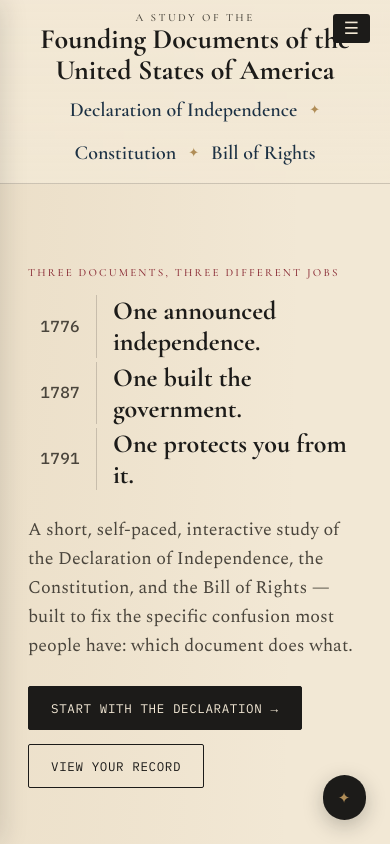
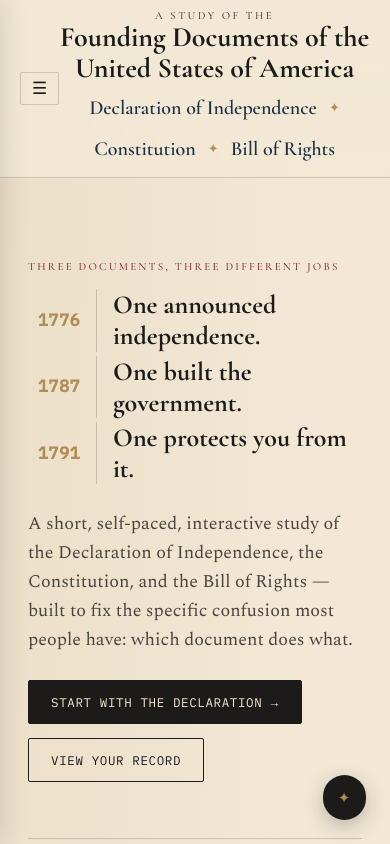
Before and after one commit to MoMoGit729/founding-docs-app, a plain HTML site: page index.html in a window 390 px wide. Shown: the top 844 px of the page. Drawn offline with nearby package versions, Linux system fonts and the light colour scheme.

Commit message:
Integrate hamburger into masthead; fix mobile nav spacing; restore brass dates bolder
- ☰ button moved inside <header> as grid item; masthead-inner uses 1fr auto 1fr grid so
  brand stays centered with button balanced on the left — no more fixed overlay
- primary-doc-nav row-gap reduced to 2px to tighten wrapping on mobile
- Slogan years: back to brass but 17px/weight-600 so they read clearly without disappearing

Co-Authored-By: Claude Sonnet 4.6 <noreply@anthropic.com>

```diff
--- a/index.html
+++ b/index.html
@@ -29,6 +29,8 @@
 </div>
 
 <header class="masthead">
+  <div class="masthead-inner">
+    <button class="nav-menu-btn" id="navMenuBtn" aria-label="Open navigation">☰</button>
     <div class="masthead-brand">
       <a href="#/" class="wordmark">
         <span class="wordmark-eyebrow">A Study of the</span>
@@ -42,9 +44,8 @@
         <a href="#/billofrights" data-route="billofrights">Bill of Rights</a>
       </div>
     </div>
+  </div>
 </header>
-
-<button class="nav-menu-btn" id="navMenuBtn" aria-label="Open navigation">☰</button>
 
 <div class="nav-overlay" id="navOverlay"></div>
 <nav class="sidebar-nav" id="sidebarNav" aria-label="Site navigation">
--- a/style.css
+++ b/style.css
@@ -43,9 +43,14 @@ a:hover{text-decoration:underline;}
   text-align:center;
 }
 @media (max-width:760px){ .masthead{position:static;} }
+.masthead-inner{
+  max-width:1080px; margin:0 auto; padding:0 20px;
+  display:grid; grid-template-columns:1fr auto 1fr; align-items:center;
+}
 .masthead-brand{
-  max-width:1080px; margin:0 auto; padding:12px 28px 10px;
+  grid-column:2;
   display:flex; flex-direction:column; align-items:center; gap:5px;
+  padding:10px 0 8px;
 }
 .wordmark{display:flex; flex-direction:column; align-items:center; line-height:1.1;}
 .wordmark-eyebrow{
@@ -57,7 +62,7 @@ a:hover{text-decoration:underline;}
 }
 .wordmark:hover{text-decoration:none;}
 .primary-doc-nav{
-  display:flex; align-items:center; justify-content:center; gap:12px; flex-wrap:wrap; row-gap:4px;
+  display:flex; align-items:center; justify-content:center; gap:12px; flex-wrap:wrap; row-gap:2px;
 }
 .primary-doc-nav a{
   font-family:var(--display); font-size:20px; font-weight:600; color:var(--navy);
@@ -76,7 +81,7 @@ main{max-width:1080px; margin:0 auto; padding:48px 28px 96px;}
 .hero-eyebrow{font-family:var(--display); font-size:11px; letter-spacing:0.2em; text-transform:uppercase; color:var(--seal); font-weight:500;}
 .hero-slogan{display:grid; gap:4px; margin:14px 0 26px;}
 .slogan-line{display:grid; grid-template-columns:52px 1px 1fr; gap:0 16px; align-items:center;}
-.slogan-year{font-family:var(--mono); font-size:16px; font-weight:500; color:var(--ink-soft); text-align:right; letter-spacing:.02em;}
+.slogan-year{font-family:var(--mono); font-size:17px; font-weight:600; color:var(--brass); text-align:right; letter-spacing:.02em;}
 .slogan-rule{background:var(--line); height:100%; min-height:28px;}
 .slogan-text{font-family:var(--display); font-size:38px; font-weight:700; line-height:1.2; color:var(--ink);}
 .hero p.lede{font-size:18px; color:var(--ink-soft); max-width:52ch;}
@@ -365,12 +370,13 @@ main{max-width:1080px; margin:0 auto; padding:48px 28px 96px;}
 
 /* ---------- Hamburger button ---------- */
 .nav-menu-btn{
-  position:fixed; top:14px; right:20px; z-index:50;
-  background:var(--ink); color:var(--parchment); border:none; border-radius:3px;
-  padding:6px 11px; font-size:17px; cursor:pointer; line-height:1;
-  transition:background .15s;
+  grid-column:1; justify-self:start; align-self:center;
+  background:none; color:var(--ink);
+  border:1.5px solid var(--line); border-radius:var(--radius);
+  padding:7px 11px; font-size:17px; cursor:pointer; line-height:1;
+  transition:background .15s, border-color .15s;
 }
-.nav-menu-btn:hover{background:var(--seal-deep);}
+.nav-menu-btn:hover{background:rgba(28,27,25,0.07); border-color:var(--ink-soft);}
 
 /* ---------- Sidebar nav ---------- */
 .nav-overlay{
```
Lines whose indentation alone changed are shown as unchanged.
